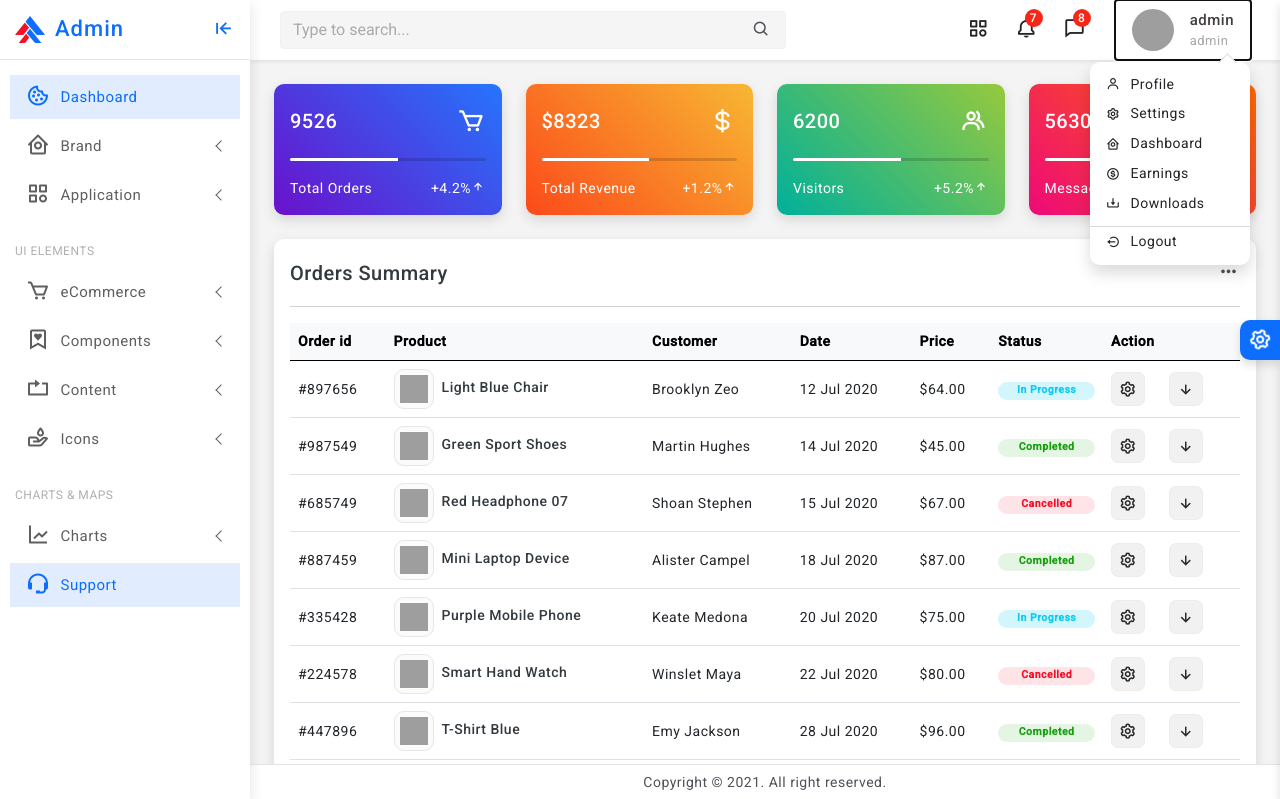
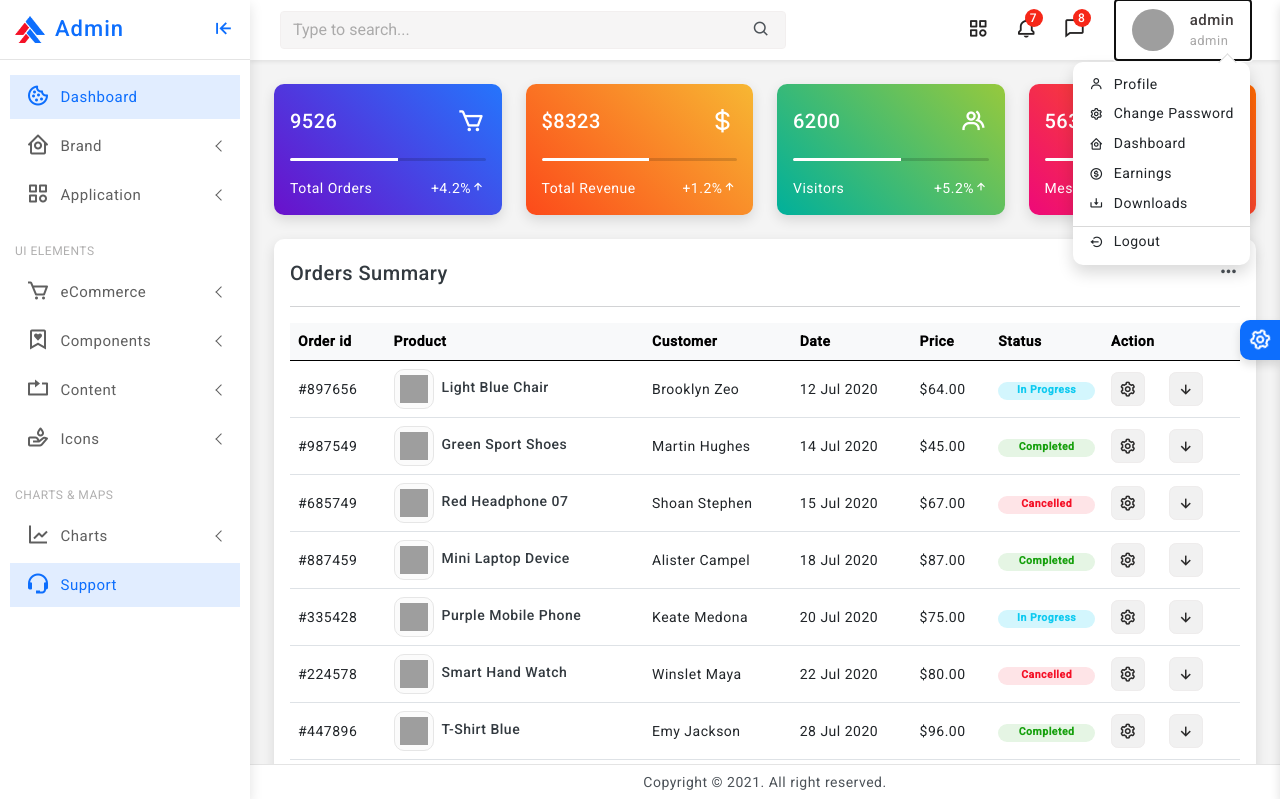
Before and after one commit to bashyauri/e-commerce, a Laravel app: page /admin/dashboard in a window 1280 px wide, after a click that opens the changed part. Shown: the top 799 px of the page. Run offline with Laravel 10, Linux system fonts and the light colour scheme; a user stored in the database is signed in; data comes from the database, SQL or seed files in the repository; parts of the project's set-up code (start-up, migrations or seed data) failed here and were passed over; some libraries are stand-ins or nearby versions; grey boxes are pictures that could not be loaded.

Commit message:
add route link

```diff
--- a/resources/views/admin/body/header.blade.php
+++ b/resources/views/admin/body/header.blade.php
@@ -335,7 +335,7 @@
                 <ul class="dropdown-menu dropdown-menu-end">
                     <li><a class="dropdown-item" href="{{route('admin.profile')}}"><i class="bx bx-user"></i><span>Profile</span></a>
                     </li>
-                    <li><a class="dropdown-item" href="javascript:;"><i class="bx bx-cog"></i><span>Settings</span></a>
+                    <li><a class="dropdown-item" href="{{route('admin.change-password')}}"><i class="bx bx-cog"></i><span>Change Password</span></a>
                     </li>
                     <li><a class="dropdown-item" href="javascript:;"><i class='bx bx-home-circle'></i><span>Dashboard</span></a>
                     </li>
```
